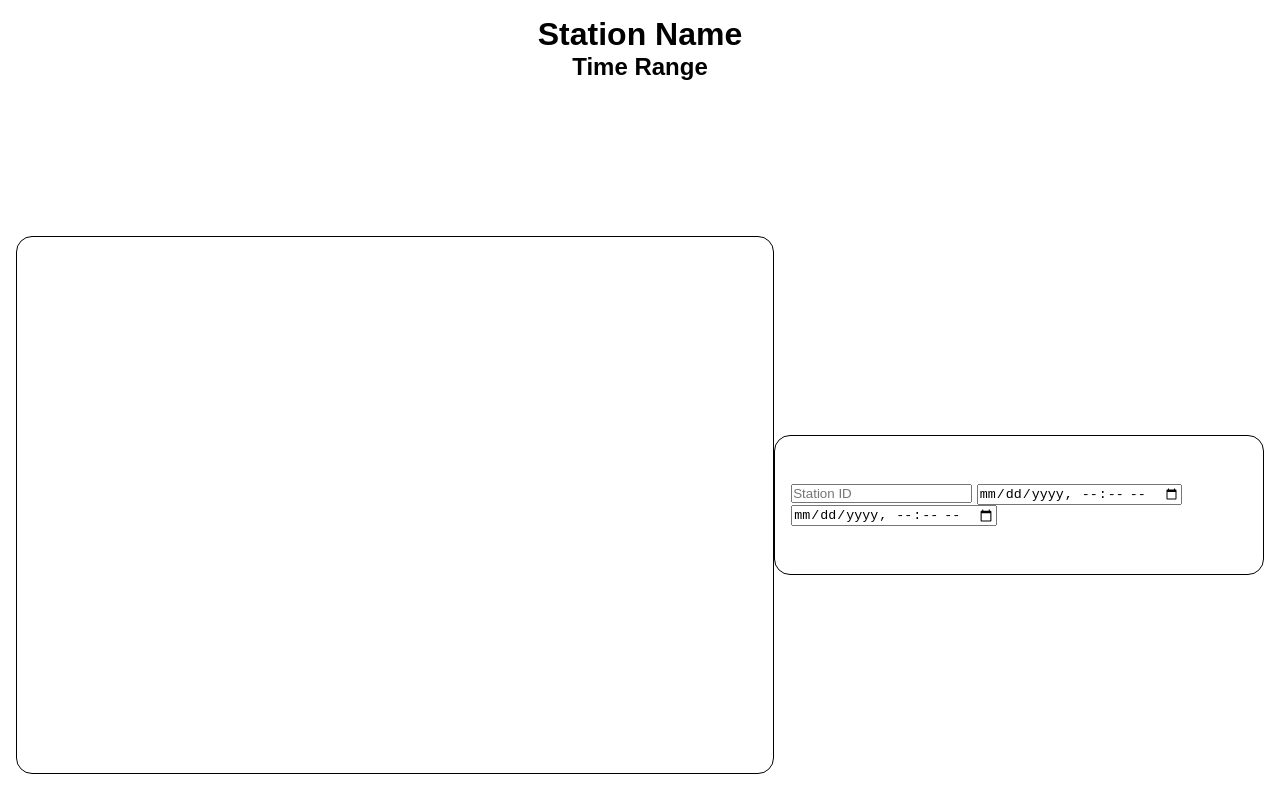
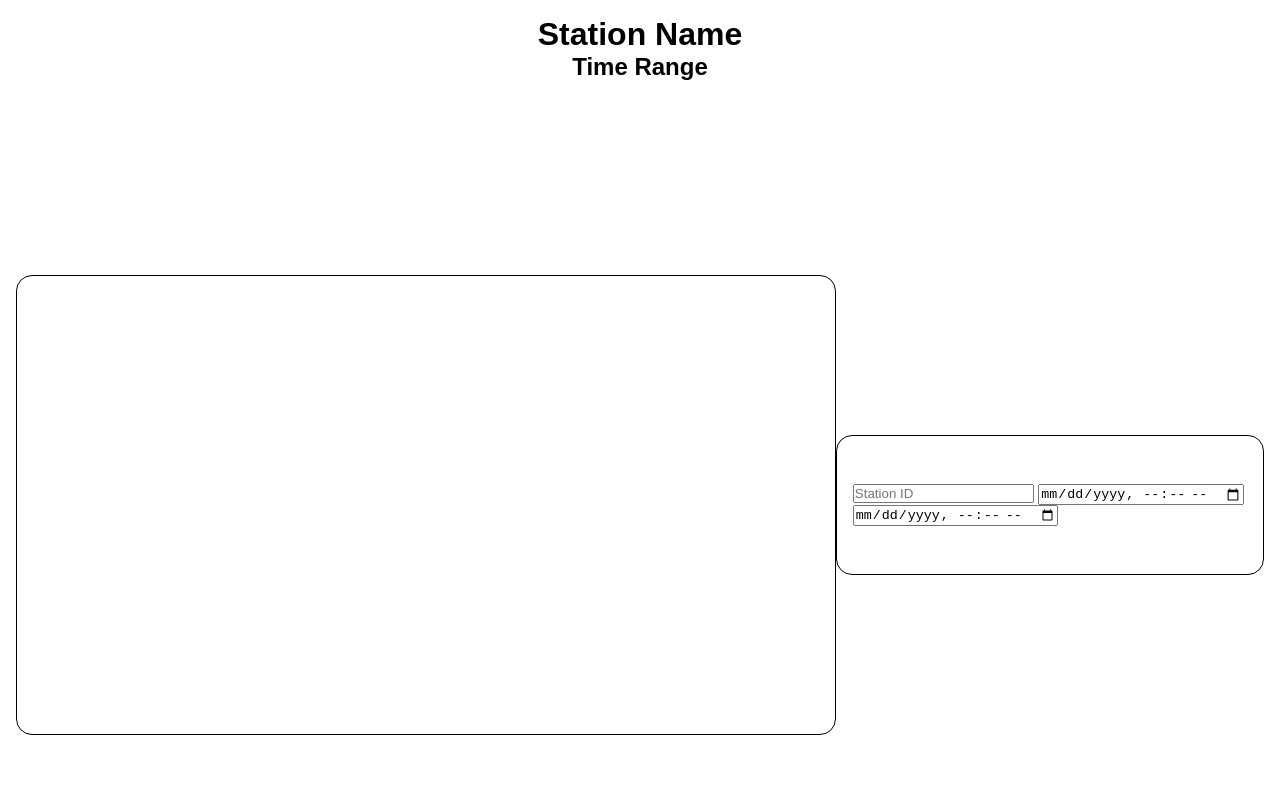
Before and after one commit to connorfeeley/haskbike, a plain HTML site: page static-files/index.html in a window 1280 px wide. Drawn offline with Linux system fonts and the light colour scheme; files that its build step writes are made by us from their sources.

Commit message:
server: good css, multi-column form

```diff
--- a/static-files/css/haskbike.css
+++ b/static-files/css/haskbike.css
@@ -63,8 +63,8 @@ body {
 /* Style the graph area */
 .graph {
   flex-grow: 7;
-  width: 80%;
-  height: 70%;
+  width: 100%;
+  height: 60%;
   border: 1px solid black;
   border-radius: 1em;
 }
```
Also changed, not shown: 2 other files.
